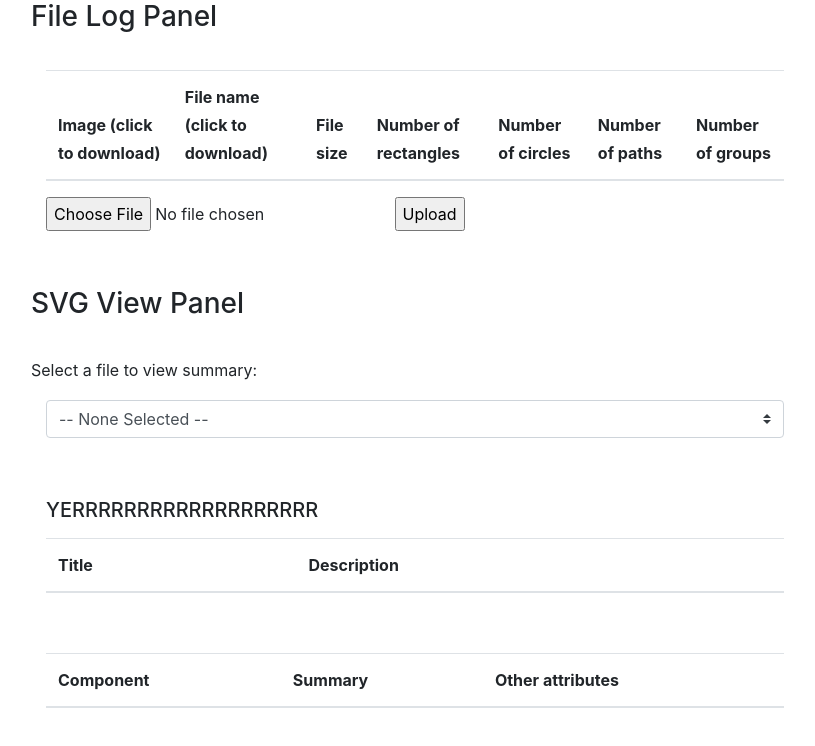
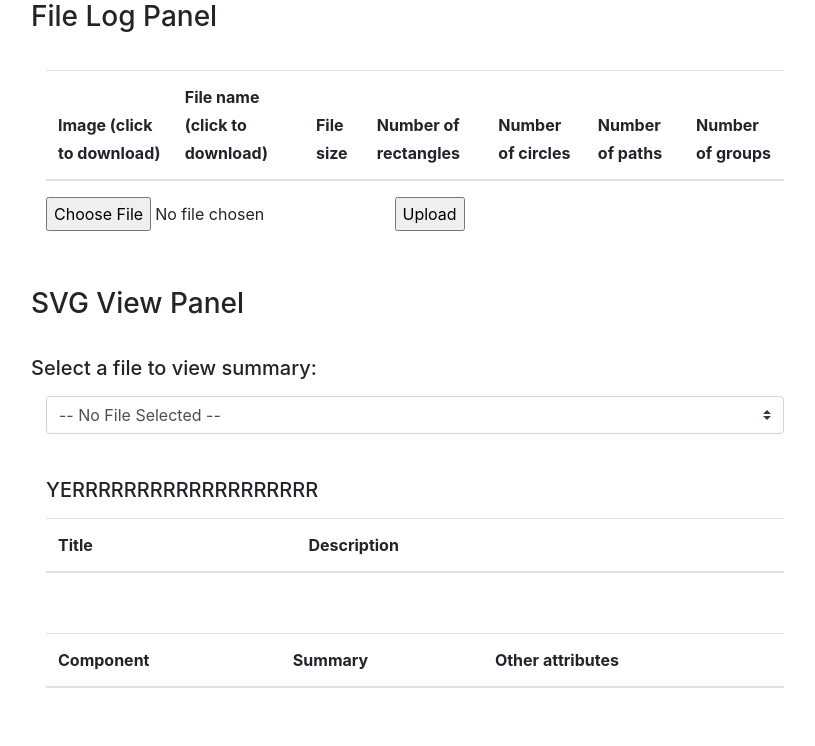
Before and after one commit to dturch/SVGParser, a website: page public/index.html in a window 1280 px wide. Shown: the whole page, without its empty margins (225-1040 px from the left). Drawn offline with nearby package versions, Linux system fonts and the light colour scheme; no server answers.

Commit message:
touched index.html

```diff
--- a/public/index.html
+++ b/public/index.html
@@ -51,16 +51,16 @@
     </br>
     <div id="svg-view-panel">
 		<h3>SVG View Panel</h3><br>
-		<p>Select a file to view summary:
+		<h5>Select a file to view summary:</h5>
 			<div class="container mt-3">
 			  <form>
 				<select name="files" class="custom-select mb-3" id="svg-dropdown">
-				  <option selected>-- None Selected --</option>
+				  <option selected>-- No File Selected --</option>
 				</select>
 			  </form>
 			</div>
 			</div>
-		</p>
+
 
 
     <!-- Tab panes -->
```
